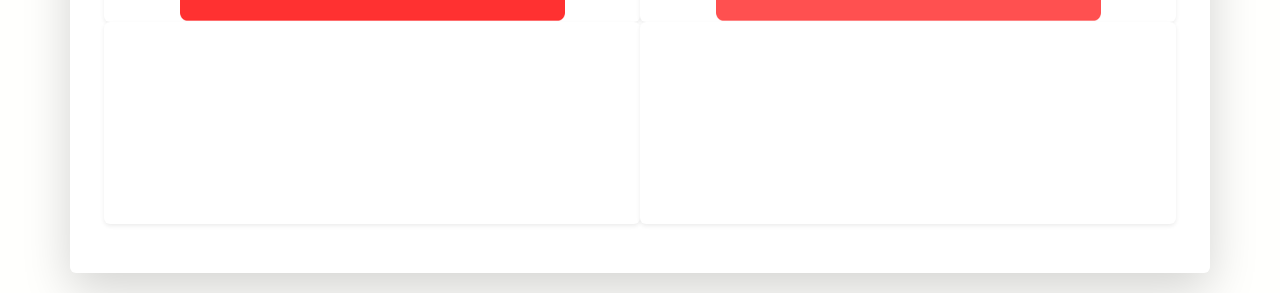
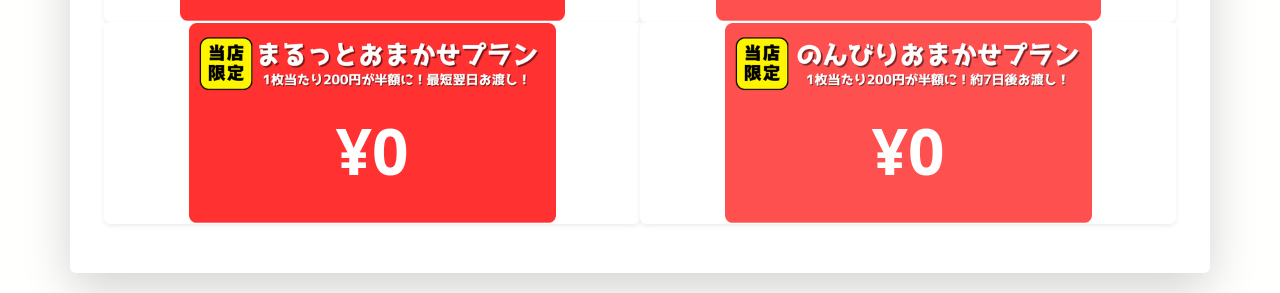
Before and after one commit to teltelb/PALETTE-PLAZA-Sim, a plain HTML site: page index.html in a window 1280 px wide. Shown: the part 675-968 px from the top of the page. Drawn offline with nearby package versions, Linux system fonts and the light colour scheme.

Commit message:
Update styles.css

```diff
--- a/styles.css
+++ b/styles.css
@@ -242,6 +242,21 @@ body {
     background-repeat: no-repeat;
 }
 
+.marunage100-bg {
+    background: linear-gradient(rgba(0, 0, 0, 0), rgba(0, 0, 0, 0)),
+                url('images/marunage100-bg.png');
+    background-position: center;
+    background-size: contain;
+    background-repeat: no-repeat;
+}
+
+.omakase100-bg {
+    background: linear-gradient(rgba(0, 0, 0, 0), rgba(0, 0, 0, 0)),
+                url('images/omakase100-bg.png');
+    background-position: center;
+    background-size: contain;
+    background-repeat: no-repeat;
+}
 .sakutto-bg {
     background: linear-gradient(rgba(0, 0, 0, 0), rgba(0, 0, 0, 0)),
                 url('images/sakutto-bg.png');
```
